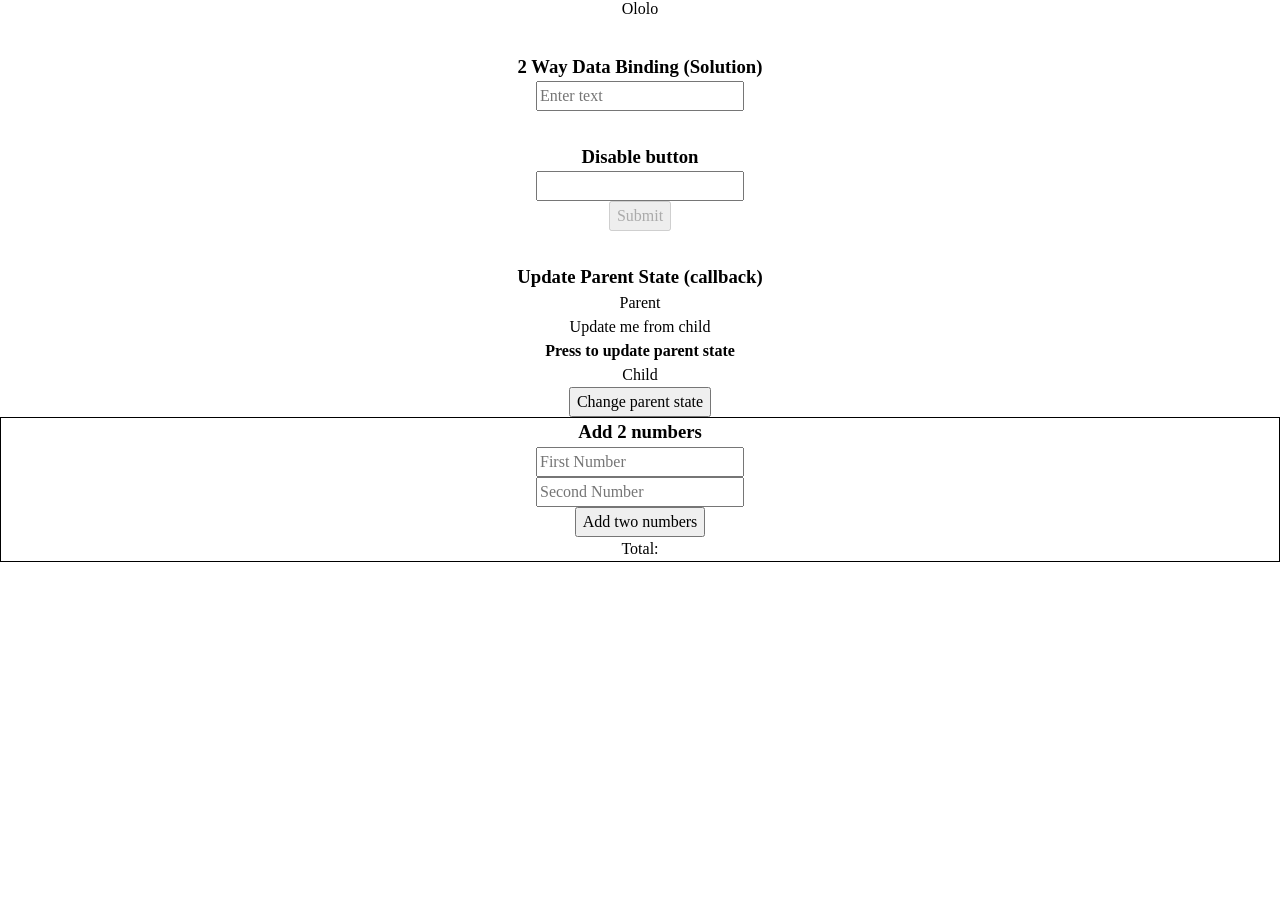
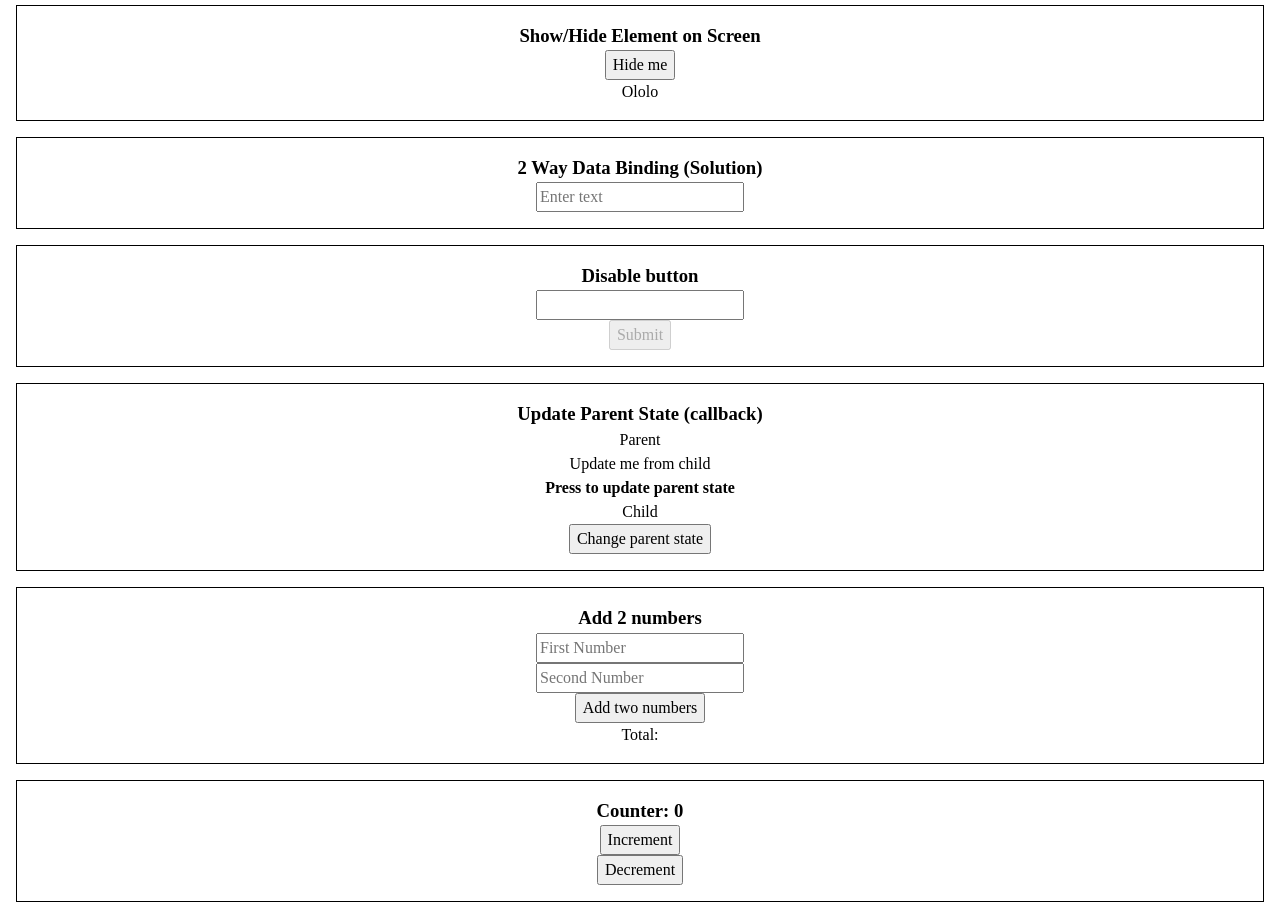
Before and after one commit to DrevAnt/codchallenge, a React (Create React App) app: page / in a window 1280 px wide. Shown: the part 287-1205 px from the top of the page. Before the commit the page ends 849 px from the top, so only its background shows below. Built offline with nearby package versions, Linux system fonts and the light colour scheme.

Commit message:
"smal css fix and counter component"

```diff
--- a/src/App.css
+++ b/src/App.css
@@ -37,54 +37,12 @@ body {
   line-height: 1.5;
 }
 
-/* Удаляем стандартную стилизацию для всех ul и il, у которых есть атрибут class*/
-ul[class],
-ol[class] {
-  list-style: none;
-}
-
-/* Элементы a, у которых нет класса, сбрасываем до дефолтных стилей */
-a:not([class]) {
-  text-decoration-skip-ink: auto;
-}
-
-/* Упрощаем работу с изображениями */
-img {
-  max-width: 100%;
-  display: block;
-}
-
-/* Указываем понятную периодичность в потоке данных у article*/
-article > * + * {
-  margin-top: 1em;
-}
-
-/* Наследуем шрифты для инпутов и кнопок */
-input,
-button,
-textarea,
-select {
-  font: inherit;
-}
-
-.displayarray {
+.element {
   display: flex;
   flex-direction: column;
   align-items: center;
   justify-content: center;
   border: 1px solid black;
+  margin: 1rem;
+  padding: 1rem;
 }
-.showhide {
-  margin-top: 2rem;
-  display: flex;
-  flex-direction: column;
-  align-items: center;
-  justify-content: center;
-}
-.databind {
-  margin-top: 2rem;
-  display: flex;
-  flex-direction: column;
-  align-items: center;
-  justify-content: center;
-}
--- a/src/App.js
+++ b/src/App.js
@@ -6,19 +6,24 @@ import DisableButton from "./Component/DisableButton/DisableButton";
 import ParentState from "./Component/ParentState/ParentState";
 import ParentProps from "./Component/ParentProps/ParentProps";
 import SumOf from "./Component/SumOf/SumOf";
+import Counter from "./Component/Counter/Counter";
 
 function App() {
   return (
+    <>
       <div className="App">
         <ParentProps>
           <DisplayArray />
         </ParentProps>
+
         <ShowHide />
         <DataBind />
         <DisableButton />
         <ParentState />
         <SumOf />
+        <Counter />
       </div>
+    </>
   );
 }
 
--- /dev/null
+++ b/src/Component/Counter/Counter.jsx
@@ -0,0 +1,15 @@
+import React from "react";
+import { useState } from "react";
+
+function Counter() {
+  const [counter, setCounter] = useState(0);
+  return (
+    <div className="element">
+      <h3>Counter: {counter}</h3>
+      <button onClick={() => setCounter(counter + 1)}>Increment</button>
+      <button onClick={() => setCounter(counter - 1)}>Decrement</button>
+    </div>
+  );
+}
+
+export default Counter;
--- a/src/Component/DataBind/DataBind.jsx
+++ b/src/Component/DataBind/DataBind.jsx
@@ -5,7 +5,7 @@ function DataBind() {
   const [value, setValue] = useState("");
   return (
     <>
-      <div className="databind">
+      <div className="element">
         <h3>2 Way Data Binding (Solution)</h3>
         <input
           type="text"
--- a/src/Component/DisableButton/DisableButton.jsx
+++ b/src/Component/DisableButton/DisableButton.jsx
@@ -4,7 +4,7 @@ function DisableButton() {
   const [value, setValue] = useState("");
   return (
     <>
-      <div className="showhide">
+      <div className="element">
         <h3>Disable button</h3>
         <input type="text" onChange={(e) => setValue(e.target.value)}></input>
         <button disabled={value.length < 1}>Submit</button>
--- a/src/Component/DisplayArray/DisplayArray.jsx
+++ b/src/Component/DisplayArray/DisplayArray.jsx
@@ -8,7 +8,7 @@ function DisplayArray() {
   const userList = users.map((user) => <li key={user.id}>{user.name}</li>);
   return (
     <>
-      <div className="displayarray">
+      <div className="element">
         <h3 style={{ textAlign: "center" }}>User Names</h3>
         <ul>{userList}</ul>
       </div>
--- a/src/Component/ParentProps/ParentProps.jsx
+++ b/src/Component/ParentProps/ParentProps.jsx
@@ -2,7 +2,7 @@ import React from "react";
 
 function ParentProps({ children }) {
   return (
-    <div className="showhide">
+    <div className="element">
       <h3>Parent</h3>
       {children}
     </div>
--- a/src/Component/ParentState/ParentState.jsx
+++ b/src/Component/ParentState/ParentState.jsx
@@ -16,7 +16,7 @@ function ParentState() {
   const [value, setValue] = useState("Update me from child");
   return (
     <>
-      <div className="showhide">
+      <div className="element">
         <h3>Update Parent State (callback)</h3>
         <div>Parent</div>
         <div>{value}</div>
--- a/src/Component/ShowHide/ShowHide.jsx
+++ b/src/Component/ShowHide/ShowHide.jsx
@@ -4,7 +4,7 @@ function ShowHide() {
   const [show, setShow] = useState(true);
   return (
     <>
-      <div className="showhide">
+      <div className="element">
         <h3>Show/Hide Element on Screen</h3>
         <button onClick={() => setShow(!show)}>
           {show ? "Hide me" : "Show me"}
--- a/src/Component/SumOf/SumOf.jsx
+++ b/src/Component/SumOf/SumOf.jsx
@@ -11,7 +11,7 @@ function SumOf() {
   }
 
   return (
-    <div className="displayarray">
+    <div className="element">
       <h3>Add 2 numbers</h3>
       <input
         placeholder="First Number"
```
Lines whose indentation alone changed are shown as unchanged.
